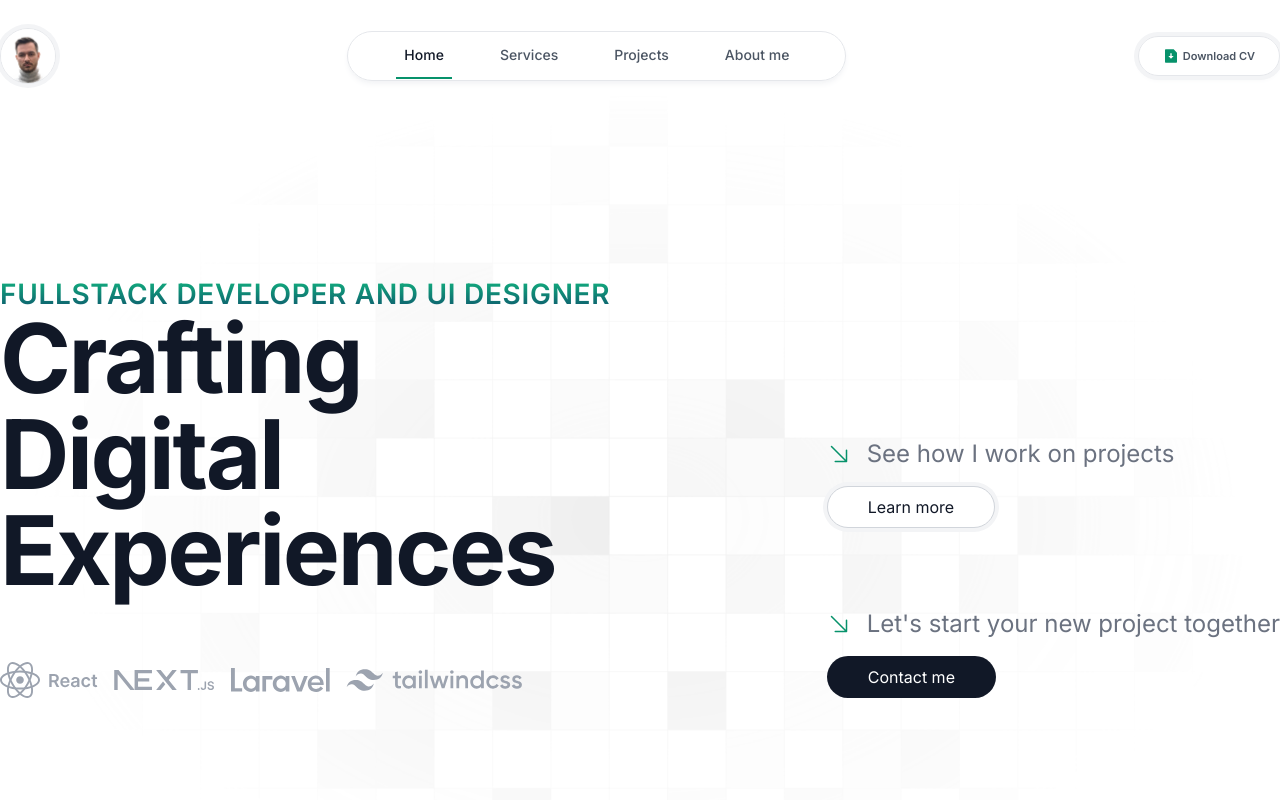
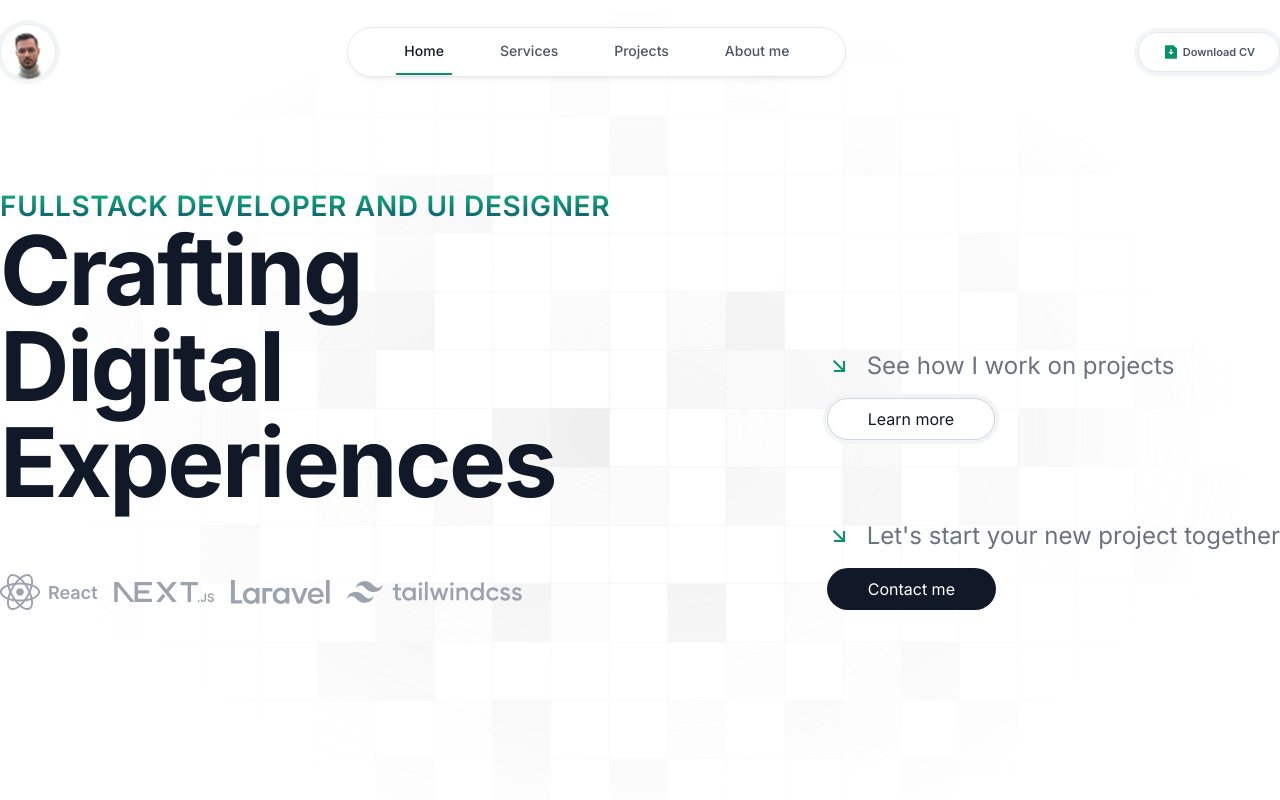
Before and after one commit to mbykowicz/mbykowicz, a Next.js app: page / in a window 1280 px wide. Shown: the top 800 px of the page. Built offline with nearby package versions, Linux system fonts and the light colour scheme.

Commit message:
change icons to react-icons/ri + fix menu behaviuor

```diff
--- a/app/layout.tsx
+++ b/app/layout.tsx
@@ -18,7 +18,7 @@ export default function RootLayout({
   return (
     <html lang='en'>
       <body className={`${inter.className}`}>
-        <div className='container px-6 mx-auto max-w-7xl xl:px-0'>
+        <div className='relative container px-6 mx-auto max-w-7xl xl:px-0'>
           <NavBar />
           {children}
         </div>
--- a/components/Hero.tsx
+++ b/components/Hero.tsx
@@ -5,7 +5,7 @@ import nextLogo from '@/public/next.svg'
 import laravelLogo from '@/public/laravel.svg'
 import tailwindLogo from '@/public/tailwind.svg'
 import Button from './ui/Button'
-import ArrowDownRightIcon from './icons/ArrowDownRightIcon'
+import { RiArrowRightDownLine } from 'react-icons/ri'
 
 function Hero() {
   return (
@@ -33,7 +33,7 @@ function Hero() {
           <div className='space-y-20 '>
             <div className='space-y-4 lg:max-w-fit'>
               <p className='flex items-center justify-center gap-4 text-lg text-center text-gray-500 lg:text-left lg:justify-normal xl:text-2xl'>
-                <ArrowDownRightIcon className='hidden w-6 h-6 lg:inline text-mountain-meadow-600' />
+                <RiArrowRightDownLine className='hidden w-6 h-6 lg:inline text-mountain-meadow-600' />
                 See how I work on projects
               </p>
               <Button variant='secondary' className='block mx-auto lg:mx-0'>
@@ -42,7 +42,7 @@ function Hero() {
             </div>
             <div className='space-y-4 lg:max-w-fit'>
               <p className='flex items-center justify-center gap-4 text-lg text-center text-gray-500 lg:text-left lg:justify-normal xl:text-2xl'>
-                <ArrowDownRightIcon className='hidden w-6 h-6 lg:inline text-mountain-meadow-600' />
+                <RiArrowRightDownLine className='hidden w-6 h-6 lg:inline text-mountain-meadow-600' />
                 Let&apos;s start your new project together
               </p>
               <Button className='block mx-auto lg:mx-0'>Contact me</Button>
--- a/components/NavBar.tsx
+++ b/components/NavBar.tsx
@@ -1,14 +1,12 @@
 'use client'
 
-import React, { useState } from 'react'
+import React, { useEffect, useState } from 'react'
 import Image from 'next/image'
 
 import avatarImage from '../public/avatar.png'
 import Link from 'next/link'
 import { usePathname } from 'next/navigation'
-import HomeIcon from './icons/HomeIcon'
-import FileDownloadIcon from './icons/FileDownloadIcon'
-import MenuIcon from './icons/MenuIcon'
+import { RiMenuFill, RiFileDownloadFill } from 'react-icons/ri'
 
 const items = [
   {
@@ -34,17 +32,25 @@ function NavBar() {
 
   const [isOpen, setIsOpen] = useState(false)
 
+  useEffect(() => {
+    if (typeof window != 'undefined' && window.document) {
+      document.body.style.overflow = isOpen ? 'hidden' : 'unset'
+    }
+  }, [isOpen])
+
   return (
-    <header className='flex items-center justify-between w-full h-[var(--navbar-height)] mt-[var(--navbar-top-margin)]'>
+    <header className='fixed inset-0 h-[var(--navbar-height)] mt-[var(--navbar-top-margin)]'>
+      <div className='flex items-center justify-between container max-w-7xl mx-auto xl:px-0 px-6'>
         <Link href='/'>
           <div className='overflow-hidden border rounded-full w-14 h-14 ring-4 ring-gray-100'>
             <Image src={avatarImage} alt='Picture of myself' />
           </div>
         </Link>
-
         <nav
-        className={`fixed inset-y-0 right-0 z-40 w-4/5 sm:w-3/5 px-12 py-12 bg-white/80 backdrop-blur-lg border shadow-md space-y-12 lg:static lg:py-0 lg:w-auto lg:rounded-full shadow-gray-100 transition-all lg:translate-x-0 ${
-          isOpen ? 'translate-x-0' : 'translate-x-full'
+          className={`fixed inset-y-0 right-0 z-40 w-4/5 sm:w-3/5 px-12 py-12 bg-white/80 backdrop-blur-lg border shadow-md space-y-12 lg:static lg:py-0 lg:w-auto lg:rounded-full shadow-gray-950/5 transition-all lg:translate-x-0 ${
+            isOpen
+              ? 'translate-x-0 [--body-scroll:hidden;]'
+              : 'translate-x-full'
           }`}
         >
           <ul className='flex flex-col items-center gap-10 lg:flex-row lg:h-12'>
@@ -69,7 +75,7 @@ function NavBar() {
                 href='/'
                 className='flex items-center justify-center gap-2 py-10'
               >
-              <FileDownloadIcon className='w-4 h-4 text-mountain-meadow-600' />
+                <RiFileDownloadFill className='w-4 h-4 text-mountain-meadow-600' />
                 <span className='text-sm font-medium text-gray-600'>
                   Download CV
                 </span>
@@ -79,7 +85,7 @@ function NavBar() {
         </nav>
         <Link href='/' className='hidden lg:block'>
           <div className='flex items-center justify-center h-10 gap-1 px-6 overflow-hidden border rounded-full shadow-md shadow-gray-100 ring-4 ring-gray-100'>
-          <FileDownloadIcon className='w-4 h-4 text-mountain-meadow-600' />
+            <RiFileDownloadFill className='w-4 h-4 text-mountain-meadow-600' />
             <span className='text-[11px] font-semibold text-gray-600'>
               Download CV
             </span>
@@ -89,8 +95,9 @@ function NavBar() {
           onClick={() => setIsOpen(!isOpen)}
           className='relative z-50 grid border border-gray-200 rounded-full place-content-center ring-4 ring-gray-100 w-14 h-14 lg:hidden'
         >
-        <MenuIcon className='w-6 h-6 text-gray-600' />
+          <RiMenuFill className='w-6 h-6 text-gray-600' />
         </button>
+      </div>
     </header>
   )
 }
--- a/components/icons/ArrowDownRightIcon.tsx
+++ /dev/null
@@ -1,22 +0,0 @@
-import React from 'react'
-
-function ArrowDownRight(props: React.SVGAttributes<HTMLOrSVGElement>) {
-  return (
-    <svg
-      viewBox='0 0 24 24'
-      fill='none'
-      xmlns='http://www.w3.org/2000/svg'
-      {...props}
-    >
-      <path
-        d='M4.5 4.5L19.5 19.5M19.5 19.5V8.25M19.5 19.5H8.25'
-        stroke='currentColor'
-        stroke-width='1.5'
-        stroke-linecap='round'
-        stroke-linejoin='round'
-      />
-    </svg>
-  )
-}
-
-export default ArrowDownRight
--- a/components/icons/FileDownloadIcon.tsx
+++ /dev/null
@@ -1,16 +0,0 @@
-import React from 'react'
-
-function FileDownloadIcon(props: React.SVGAttributes<SVGElement>) {
-  return (
-    <svg
-      xmlns='http://www.w3.org/2000/svg'
-      viewBox='0 0 24 24'
-      fill='currentColor'
-      {...props}
-    >
-      <path d='M16 2L21 7V21.0082C21 21.556 20.5551 22 20.0066 22H3.9934C3.44476 22 3 21.5447 3 21.0082V2.9918C3 2.44405 3.44495 2 3.9934 2H16ZM13 12V8H11V12H8L12 16L16 12H13Z'></path>
-    </svg>
-  )
-}
-
-export default FileDownloadIcon
--- a/components/icons/HomeIcon.tsx
+++ /dev/null
@@ -1,16 +0,0 @@
-import React from 'react'
-
-function HomeIcon(props: React.SVGAttributes<SVGElement>) {
-  return (
-    <svg
-      xmlns='http://www.w3.org/2000/svg'
-      viewBox='0 0 24 24'
-      fill='currentColor'
-      {...props}
-    >
-      <path d='M21 20C21 20.5523 20.5523 21 20 21H4C3.44772 21 3 20.5523 3 20V9.48907C3 9.18048 3.14247 8.88917 3.38606 8.69972L11.3861 2.47749C11.7472 2.19663 12.2528 2.19663 12.6139 2.47749L20.6139 8.69972C20.8575 8.88917 21 9.18048 21 9.48907V20Z'></path>
-    </svg>
-  )
-}
-
-export default HomeIcon
--- a/components/icons/MenuIcon.tsx
+++ /dev/null
@@ -1,16 +0,0 @@
-import React from 'react'
-
-function MenuIcon(props: React.SVGAttributes<SVGElement>) {
-  return (
-    <svg
-      xmlns='http://www.w3.org/2000/svg'
-      viewBox='0 0 24 24'
-      fill='currentColor'
-      {...props}
-    >
-      <path d='M3 4H21V6H3V4ZM3 11H21V13H3V11ZM3 18H21V20H3V18Z'></path>
-    </svg>
-  )
-}
-
-export default MenuIcon
```
Lines whose indentation alone changed are shown as unchanged.
